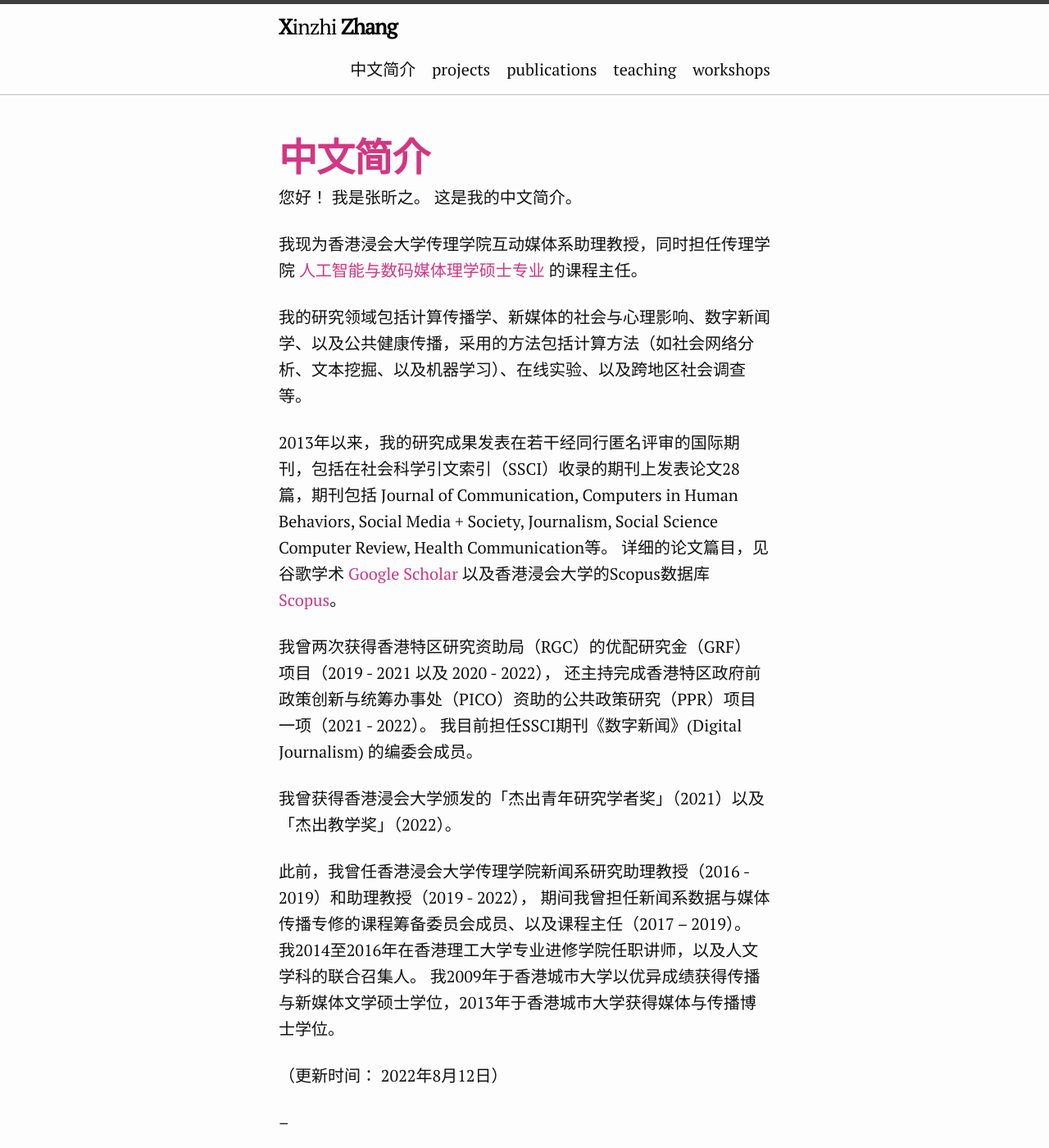
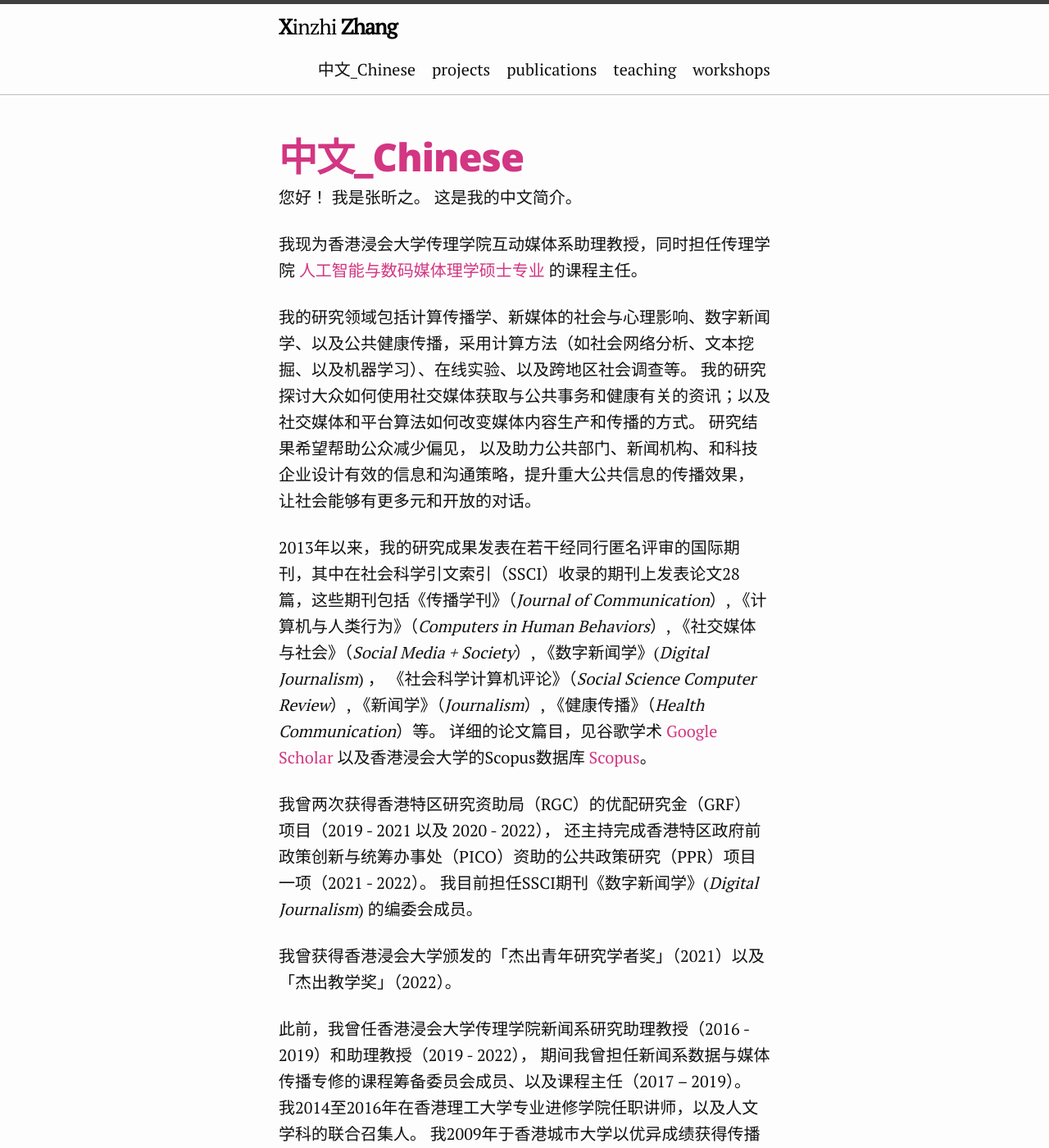
Before and after one commit to xzzhang2/xzzhang2.github.io, a Jekyll site: the page built from pages/Chinese.md, in a window 1280 px wide and 1400 px high. Shown: the whole window at 82% size. Built offline with Jekyll 4.4.1, drawn with Linux system fonts in a browser that asks for light colours.

Commit message:
updating the Chinese page

```diff
--- a/pages/Chinese.md
+++ b/pages/Chinese.md
@@ -1,6 +1,6 @@
 ---
 layout: page
-title: 中文简介
+title: 中文_Chinese
 description: Xinzhi Zhang's Chinese biography
 ---
 
@@ -9,11 +9,11 @@ description: Xinzhi Zhang's Chinese biography
 
 我现为香港浸会大学传理学院互动媒体系助理教授，同时担任传理学院 [人工智能与数码媒体理学硕士专业](https://gs.hkbu.edu.hk/programmes/master-of-science-msc-in-ai-and-digital-media) 的课程主任。
 
-我的研究领域包括计算传播学、新媒体的社会与心理影响、数字新闻学、以及公共健康传播，采用的方法包括计算方法（如社会网络分析、文本挖掘、以及机器学习）、在线实验、以及跨地区社会调查等。
+我的研究领域包括计算传播学、新媒体的社会与心理影响、数字新闻学、以及公共健康传播，采用计算方法（如社会网络分析、文本挖掘、以及机器学习）、在线实验、以及跨地区社会调查等。 我的研究探讨大众如何使用社交媒体获取与公共事务和健康有关的资讯；以及社交媒体和平台算法如何改变媒体内容生产和传播的方式。 研究结果希望帮助公众减少偏见， 以及助力公共部门、新闻机构、和科技企业设计有效的信息和沟通策略，提升重大公共信息的传播效果， 让社会能够有更多元和开放的对话。
 
-2013年以来，我的研究成果发表在若干经同行匿名评审的国际期刊，包括在社会科学引文索引（SSCI）收录的期刊上发表论文28篇，期刊包括 Journal of Communication, Computers in Human Behaviors, Social Media + Society, Journalism, Social Science Computer Review, Health Communication等。 详细的论文篇目，见谷歌学术 [Google Scholar](https://scholar.google.com.hk/citations?user=iOFeIDIAAAAJ&hl=en) 以及香港浸会大学的Scopus数据库 [Scopus](https://scholars.hkbu.edu.hk/en/persons/xinzhi-zhang-11)。
+2013年以来，我的研究成果发表在若干经同行匿名评审的国际期刊，其中在社会科学引文索引（SSCI）收录的期刊上发表论文28篇，这些期刊包括《传播学刊》（*Journal of Communication*）, 《计算机与人类行为》（*Computers in Human Behaviors*）, 《社交媒体与社会》（*Social Media + Society*）, 《数字新闻学》(*Digital Journalism*) ， 《社会科学计算机评论》（*Social Science Computer Review*）, 《新闻学》（*Journalism*）, 《健康传播》（*Health Communication*）等。 详细的论文篇目，见谷歌学术 [Google Scholar](https://scholar.google.com.hk/citations?user=iOFeIDIAAAAJ&hl=en) 以及香港浸会大学的Scopus数据库 [Scopus](https://scholars.hkbu.edu.hk/en/persons/xinzhi-zhang-11)。
 
-我曾两次获得香港特区研究资助局（RGC）的优配研究金（GRF） 项目（2019 - 2021 以及 2020 - 2022）， 还主持完成香港特区政府前政策创新与统筹办事处（PICO）资助的公共政策研究（PPR）项目一项（2021 - 2022）。 我目前担任SSCI期刊《数字新闻》(Digital Journalism) 的编委会成员。
+我曾两次获得香港特区研究资助局（RGC）的优配研究金（GRF） 项目（2019 - 2021 以及 2020 - 2022）， 还主持完成香港特区政府前政策创新与统筹办事处（PICO）资助的公共政策研究（PPR）项目一项（2021 - 2022）。 我目前担任SSCI期刊《数字新闻学》(*Digital Journalism*) 的编委会成员。
 
 我曾获得香港浸会大学颁发的「杰出青年研究学者奖」（2021）以及「杰出教学奖」（2022）。
 
```
Also changed, not shown: 1 other file.
